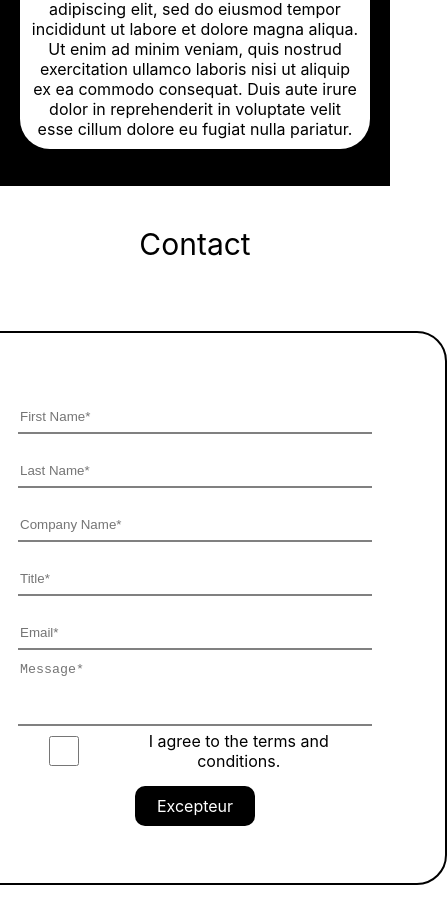
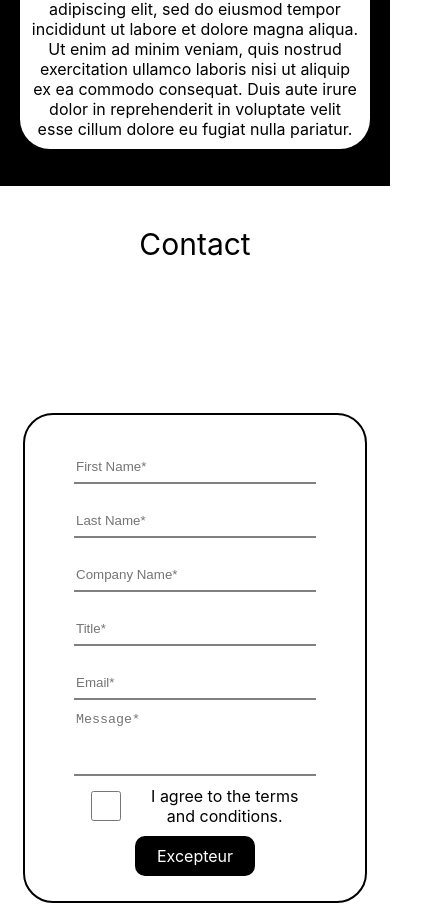
Before and after one commit to KrisHHFI/React-Front-end-Portfolio-Piece, a React (Create React App) app: page / in a window 390 px wide. Shown: the part 6707-7612 px from the top of the page, 447 px wide, since content can reach past the window. Built offline with nearby package versions, Linux system fonts and the light colour scheme.

Commit message:
Section 6 mobile accessible

```diff
--- a/src/App.css
+++ b/src/App.css
@@ -21,70 +21,6 @@ a {
   color: white;
 }
 
-.PageContent6 {
-  position: relative;
-  display: flex;
-  justify-content: center;
-  align-content: center;
-  height: 100vh;
-}
-
-.PageContent6Form {
-  border-radius: 30px;
-  border: 2px solid black;
-  display: flex;
-  flex-direction: column;
-  height: 550px;
-  width: 500px;
-  justify-content: center;
-  align-items: center;
-}
-
-.PageContent6FormContainer {
-  display: flex;
-  justify-content: center;
-  align-items: center;
-}
-
-.PageContent6Form input {
-  border: transparent;
-  border-bottom: 2px solid gray;
-  height: 30px;
-  width: 70%;
-  margin: 10px 0 10px 0;
-}
-
-.PageContent6Form textarea {
-  border: transparent;
-  border-bottom: 2px solid gray;
-  height: 60px;
-  width: 70%;
-}
-
-.PageContent6FormCheckBoxContainer {
-  display: flex;
-  justify-content: center;
-  align-items: center;
-  width: 70%;
-}
-
-.PageContent6FormCheckBoxContainer label {
-  flex: 3;
-}
-
-.PageContent6FormCheckBoxContainer input {
-  flex: 1;
-}
-
-.FormButton {
-  background-color: black;
-  color: white;
-  padding: 10px 15px 10px 15px;
-  width: 90px;
-  border-radius: 10px;
-  margin-top: 10px;
-}
-
 .Footer {
   background-color: black;
   color: white;
--- a/src/App.js
+++ b/src/App.js
@@ -5,6 +5,7 @@ import './StyleSheets/Section2.css';
 import './StyleSheets/Section3.css';
 import './StyleSheets/Section4.css';
 import './StyleSheets/Section5.css';
+import './StyleSheets/Section6.css';
 import NavigationBar from './Components/NavigationBar';
 import Section1 from './Components/Section1';
 import Section2 from './Components/Section2';
--- a/src/Components/Section6.js
+++ b/src/Components/Section6.js
@@ -7,7 +7,6 @@ export default function Section6() {
             <div class="SectionTitle">
                 Contact
             </div>
-            <div className="PageContent6FormContainer">
             <form class="PageContent6Form">
                 <input
                     type="text"
@@ -41,6 +40,5 @@ export default function Section6() {
                 </div>
             </form>
         </div>
-        </div>
     );
 }
--- /dev/null
+++ b/src/StyleSheets/Section6.css
@@ -0,0 +1,65 @@
+.PageContent6 {
+    position: relative;
+    display: flex;
+    justify-content: center;
+    align-content: center;
+    flex-wrap: wrap;
+    min-height: calc(100vh - 100px);
+    padding: 100px 0 15px 0;
+}
+
+.PageContent6Form {
+    border-radius: 30px;
+    border: 2px solid black;
+    display: flex;
+    flex-direction: column;
+    width: 500px;
+    justify-content: center;
+    align-items: center;
+    padding: 25px 0 25px 0;
+}
+
+.PageContent6Form input {
+    border: transparent;
+    border-bottom: 2px solid gray;
+    height: 30px;
+    width: 70%;
+    margin: 10px 0 10px 0;
+}
+
+.PageContent6Form textarea {
+    border: transparent;
+    border-bottom: 2px solid gray;
+    height: 60px;
+    width: 70%;
+}
+
+.PageContent6FormCheckBoxContainer {
+    display: flex;
+    justify-content: center;
+    align-items: center;
+    margin: 5px 0 5px 0;
+    width: 70%;
+}
+
+.PageContent6FormCheckBoxContainer label {
+    flex: 3;
+}
+
+.PageContent6FormCheckBoxContainer input {
+    flex: 1;
+}
+
+.FormButton {
+    background-color: black;
+    color: white;
+    padding: 10px 15px 10px 15px;
+    width: 90px;
+    border-radius: 10px;
+}
+
+@media screen and (max-width: 650px) {
+    .PageContent6Form {
+        width: 340px;
+    }
+}
```
Lines whose indentation alone changed are shown as unchanged.
